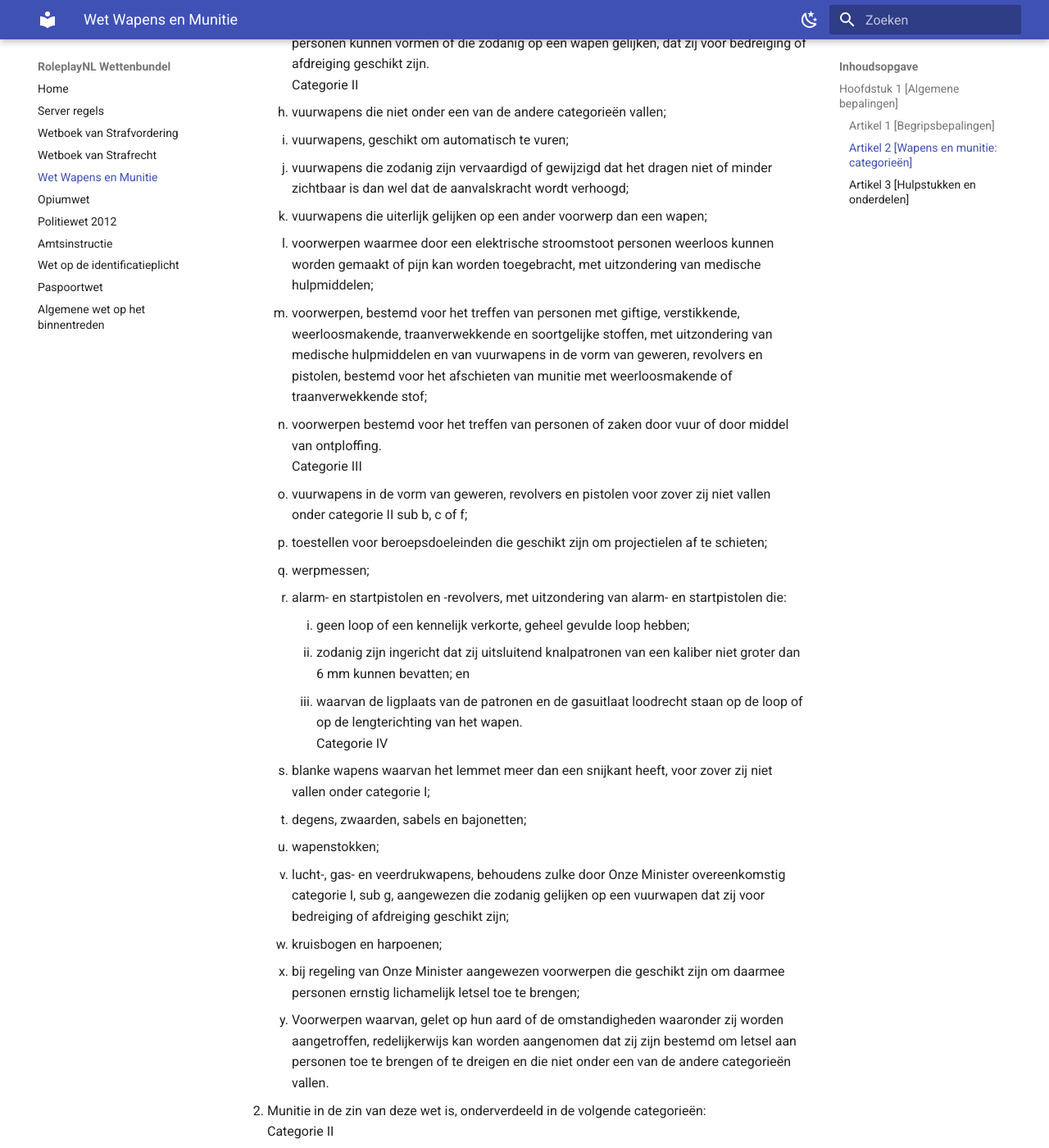
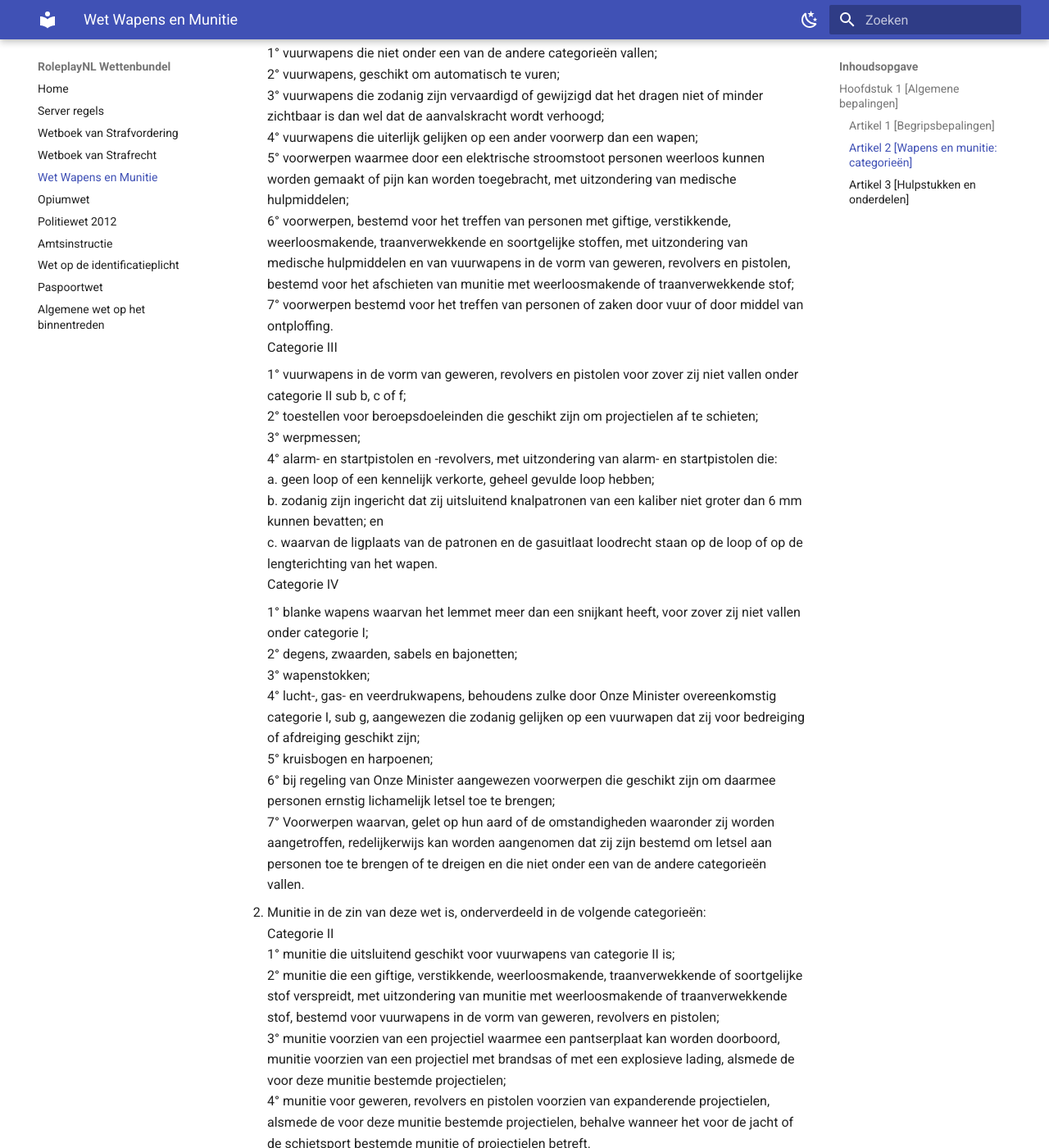
Before and after one commit to EnriqueFernandez20/FutureRP-Wettenbundel, an MkDocs documentation site: the page built from docs/wet-wapens-en-munitie.md, in a window 1280 px wide and 1400 px high, scrolled down 1566 px. Shown: the whole window at 82% size. Built offline with MkDocs 1.6.1 and Material for MkDocs 9.7.7, drawn with Linux system fonts in a browser that asks for light colours; some of the changed lines change nothing that is shown; some of the changed text lies outside the part shown.

Commit message:
Update wet-wapens-en-munitie.md

```diff
--- a/docs/wet-wapens-en-munitie.md
+++ b/docs/wet-wapens-en-munitie.md
@@ -18,49 +18,49 @@ In deze wet wordt verstaan onder:
 ### Artikel 2 [Wapens en munitie: categorieën]
 1. Wapens in de zin van deze wet zijn de hieronder vermelde of overeenkomstig dit artikellid aangewezen voorwerpen, onderverdeeld in de volgende categorieën.
     Categorie I
-    1. stiletto's, valmessen en vlindermessen;
-    2. andere opvouwbare messen, indien:
-        1. het lemmet meer dan een snijkant heeft; of
-        2. de lengte in opengevouwen toestand langer dan 28 cm is;
-    3. boksbeugels, ploertendoders, wurgstokken, werpsterren, vilmessen, ballistische messen en geluiddempers voor vuurwapens;
-    4. blanke wapens die uiterlijk gelijken op een ander voorwerp dan een wapen;
-    5. pijlen en pijlpunten bestemd om door middel van een boog te worden afgeschoten, die zijn voorzien van snijdende delen met de kennelijke bedoeling daarmee ernstig letsel te kunnen veroorzaken;
-    6. katapulten;
-    7. andere door Onze Minister aangewezen voorwerpen die een ernstige bedreiging van personen kunnen vormen of die zodanig op een wapen gelijken, dat zij voor bedreiging of afdreiging geschikt zijn.
+    1° stiletto's, valmessen en vlindermessen;
+    2° andere opvouwbare messen, indien:
+        a. het lemmet meer dan een snijkant heeft; of
+        b. de lengte in opengevouwen toestand langer dan 28 cm is;
+    3° boksbeugels, ploertendoders, wurgstokken, werpsterren, vilmessen, ballistische messen en geluiddempers voor vuurwapens;
+    4° blanke wapens die uiterlijk gelijken op een ander voorwerp dan een wapen;
+    5° pijlen en pijlpunten bestemd om door middel van een boog te worden afgeschoten, die zijn voorzien van snijdende delen met de kennelijke bedoeling daarmee ernstig letsel te kunnen veroorzaken;
+    6° katapulten;
+    7° andere door Onze Minister aangewezen voorwerpen die een ernstige bedreiging van personen kunnen vormen of die zodanig op een wapen gelijken, dat zij voor bedreiging of afdreiging geschikt zijn.
     Categorie II
 
-    1. vuurwapens die niet onder een van de andere categorieën vallen;
-    2. vuurwapens, geschikt om automatisch te vuren;
-    3. vuurwapens die zodanig zijn vervaardigd of gewijzigd dat het dragen niet of minder zichtbaar is dan wel dat de aanvalskracht wordt verhoogd;
-    4. vuurwapens die uiterlijk gelijken op een ander voorwerp dan een wapen;
-    5. voorwerpen waarmee door een elektrische stroomstoot personen weerloos kunnen worden gemaakt of pijn kan worden toegebracht, met uitzondering van medische hulpmiddelen;
-    6. voorwerpen, bestemd voor het treffen van personen met giftige, verstikkende, weerloosmakende, traanverwekkende en soortgelijke stoffen, met uitzondering van medische hulpmiddelen en van vuurwapens in de vorm van geweren, revolvers en pistolen, bestemd voor het afschieten van munitie met weerloosmakende of traanverwekkende stof;
-    7. voorwerpen bestemd voor het treffen van personen of zaken door vuur of door middel van ontploffing.
+    1° vuurwapens die niet onder een van de andere categorieën vallen;
+    2° vuurwapens, geschikt om automatisch te vuren;
+    3° vuurwapens die zodanig zijn vervaardigd of gewijzigd dat het dragen niet of minder zichtbaar is dan wel dat de aanvalskracht wordt verhoogd;
+    4° vuurwapens die uiterlijk gelijken op een ander voorwerp dan een wapen;
+    5° voorwerpen waarmee door een elektrische stroomstoot personen weerloos kunnen worden gemaakt of pijn kan worden toegebracht, met uitzondering van medische hulpmiddelen;
+    6° voorwerpen, bestemd voor het treffen van personen met giftige, verstikkende, weerloosmakende, traanverwekkende en soortgelijke stoffen, met uitzondering van medische hulpmiddelen en van vuurwapens in de vorm van geweren, revolvers en pistolen, bestemd voor het afschieten van munitie met weerloosmakende of traanverwekkende stof;
+    7° voorwerpen bestemd voor het treffen van personen of zaken door vuur of door middel van ontploffing.
     Categorie III
 
-    1. vuurwapens in de vorm van geweren, revolvers en pistolen voor zover zij niet vallen onder categorie II sub b, c of f;
-    2. toestellen voor beroepsdoeleinden die geschikt zijn om projectielen af te schieten;
-    3. werpmessen;
-    4. alarm- en startpistolen en -revolvers, met uitzondering van alarm- en startpistolen die:
-        1. geen loop of een kennelijk verkorte, geheel gevulde loop hebben;
-        2. zodanig zijn ingericht dat zij uitsluitend knalpatronen van een kaliber niet groter dan 6 mm kunnen bevatten; en
-        3. waarvan de ligplaats van de patronen en de gasuitlaat loodrecht staan op de loop of op de lengterichting van het wapen.
+    1° vuurwapens in de vorm van geweren, revolvers en pistolen voor zover zij niet vallen onder categorie II sub b, c of f;
+    2° toestellen voor beroepsdoeleinden die geschikt zijn om projectielen af te schieten;
+    3° werpmessen;
+    4° alarm- en startpistolen en -revolvers, met uitzondering van alarm- en startpistolen die:
+        a. geen loop of een kennelijk verkorte, geheel gevulde loop hebben;
+        b. zodanig zijn ingericht dat zij uitsluitend knalpatronen van een kaliber niet groter dan 6 mm kunnen bevatten; en
+        c. waarvan de ligplaats van de patronen en de gasuitlaat loodrecht staan op de loop of op de lengterichting van het wapen.
     Categorie IV
 
-    1. blanke wapens waarvan het lemmet meer dan een snijkant heeft, voor zover zij niet vallen onder categorie I;
-    2. degens, zwaarden, sabels en bajonetten;
-    3. wapenstokken;
-    4. lucht-, gas- en veerdrukwapens, behoudens zulke door Onze Minister overeenkomstig categorie I, sub g, aangewezen die zodanig gelijken op een vuurwapen dat zij voor bedreiging of afdreiging geschikt zijn;
-    5. kruisbogen en harpoenen;
-    6. bij regeling van Onze Minister aangewezen voorwerpen die geschikt zijn om daarmee personen ernstig lichamelijk letsel toe te brengen;
-    7. Voorwerpen waarvan, gelet op hun aard of de omstandigheden waaronder zij worden aangetroffen, redelijkerwijs kan worden aangenomen dat zij zijn bestemd om letsel aan personen toe te brengen of te dreigen en die niet onder een van de andere categorieën vallen.
+    1° blanke wapens waarvan het lemmet meer dan een snijkant heeft, voor zover zij niet vallen onder categorie I;
+    2° degens, zwaarden, sabels en bajonetten;
+    3° wapenstokken;
+    4° lucht-, gas- en veerdrukwapens, behoudens zulke door Onze Minister overeenkomstig categorie I, sub g, aangewezen die zodanig gelijken op een vuurwapen dat zij voor bedreiging of afdreiging geschikt zijn;
+    5° kruisbogen en harpoenen;
+    6° bij regeling van Onze Minister aangewezen voorwerpen die geschikt zijn om daarmee personen ernstig lichamelijk letsel toe te brengen;
+    7° Voorwerpen waarvan, gelet op hun aard of de omstandigheden waaronder zij worden aangetroffen, redelijkerwijs kan worden aangenomen dat zij zijn bestemd om letsel aan personen toe te brengen of te dreigen en die niet onder een van de andere categorieën vallen.
 
 2. Munitie in de zin van deze wet is, onderverdeeld in de volgende categorieën:
-Categorie II
-    1. munitie die uitsluitend geschikt voor vuurwapens van categorie II is;
-    2. munitie die een giftige, verstikkende, weerloosmakende, traanverwekkende of soortgelijke stof verspreidt, met uitzondering van munitie met weerloosmakende of traanverwekkende stof, bestemd voor vuurwapens in de vorm van geweren, revolvers en pistolen;
-    3. munitie voorzien van een projectiel waarmee een pantserplaat kan worden doorboord, munitie voorzien van een projectiel met brandsas of met een explosieve lading, alsmede de voor deze munitie bestemde projectielen;
-    4. munitie voor geweren, revolvers en pistolen voorzien van expanderende projectielen, alsmede de voor deze munitie bestemde projectielen, behalve wanneer het voor de jacht of de schietsport bestemde munitie of projectielen betreft.
+    Categorie II
+    1° munitie die uitsluitend geschikt voor vuurwapens van categorie II is;
+    2° munitie die een giftige, verstikkende, weerloosmakende, traanverwekkende of soortgelijke stof verspreidt, met uitzondering van munitie met weerloosmakende of traanverwekkende stof, bestemd voor vuurwapens in de vorm van geweren, revolvers en pistolen;
+    3° munitie voorzien van een projectiel waarmee een pantserplaat kan worden doorboord, munitie voorzien van een projectiel met brandsas of met een explosieve lading, alsmede de voor deze munitie bestemde projectielen;
+    4° munitie voor geweren, revolvers en pistolen voorzien van expanderende projectielen, alsmede de voor deze munitie bestemde projectielen, behalve wanneer het voor de jacht of de schietsport bestemde munitie of projectielen betreft.
     Categorie III
     Alle overige munitie.
 3. Aanwijzingen door Onze Minister, als bedoeld in het eerste lid, geschieden bij regeling.
```
